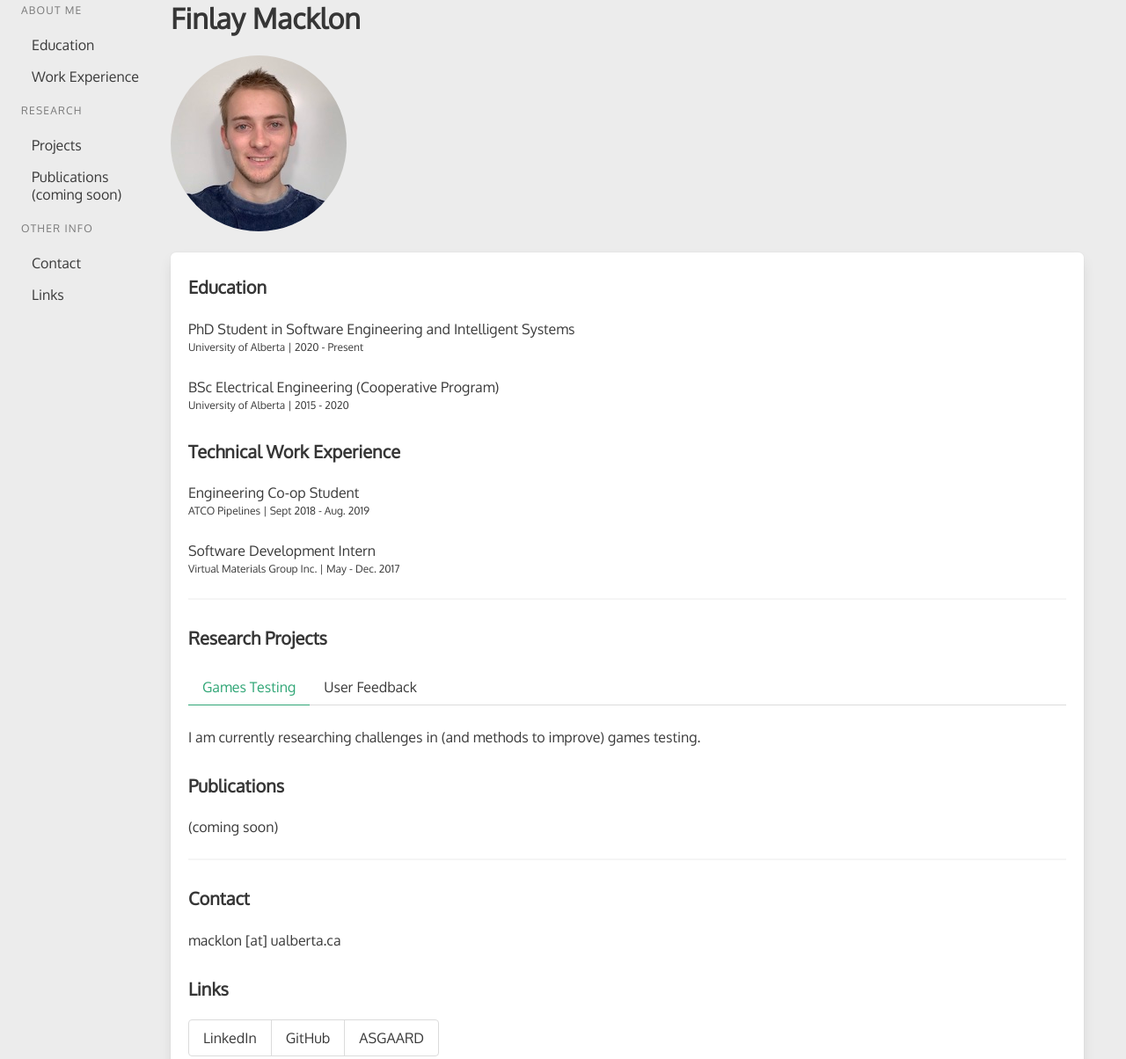
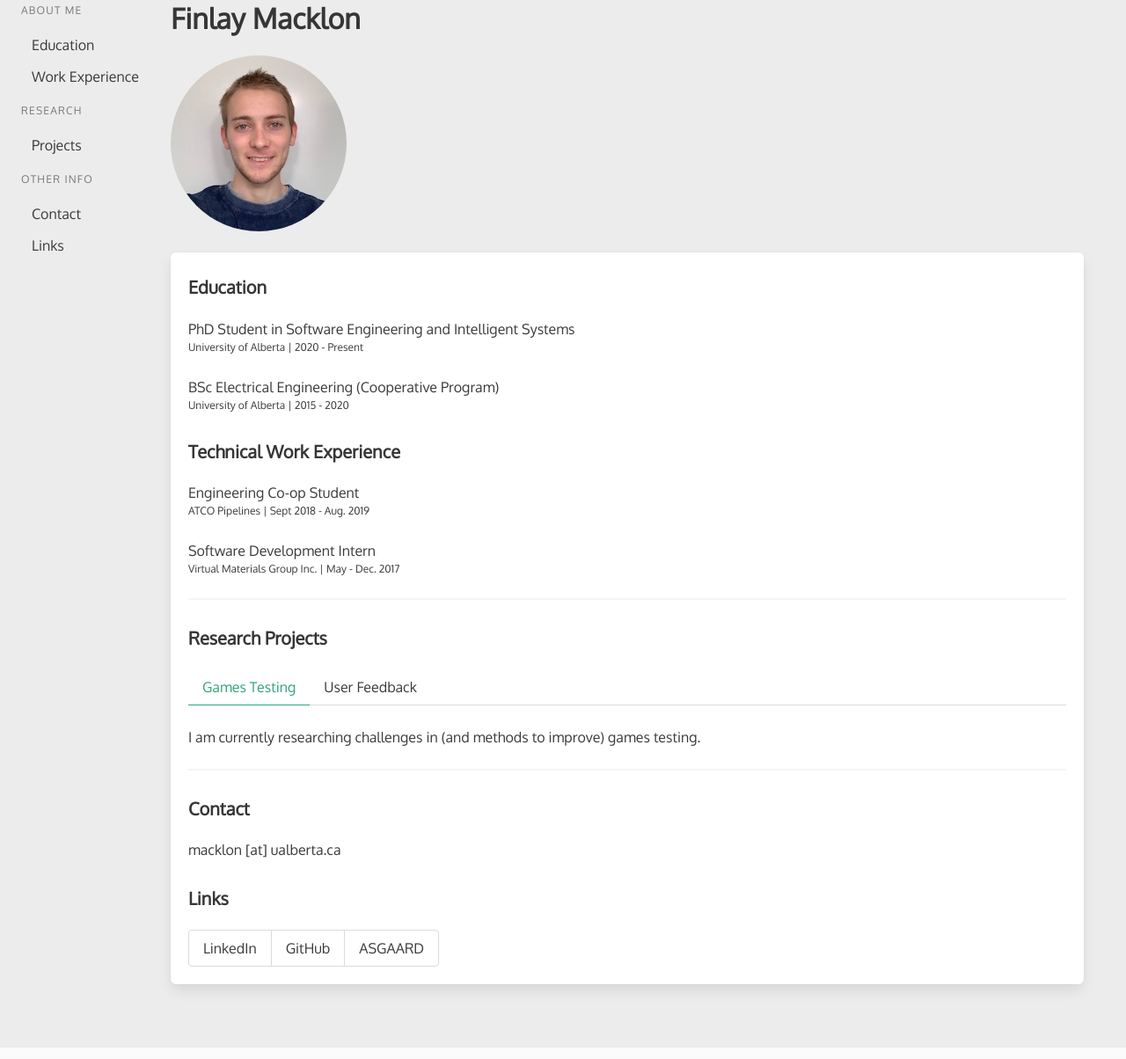
Before and after one commit to finascarr/finascarr.github.io, a website: page index.html in a window 1280 px wide. Shown: the part 45-1249 px from the top of the page at 88% size. Drawn offline with Linux system fonts and the light colour scheme.

Commit message:
Cleaned up - removed unnecessary content

```diff
--- a/index.html
+++ b/index.html
@@ -29,7 +29,7 @@
           <li>
             <a href="#projects">Projects</a>
           </li>
-          <li><a href="#publications">Publications<p>(coming soon)</p></a></li>
+          <!-- <li><a href="#publications">Publications</a></li> -->
         </ul>
         <p class="menu-label">
           Other Info
@@ -105,10 +105,10 @@
                 </div>
               </div>
             </div>
-            <div id="publications" class="block">
+            <!-- <div id="publications" class="block">
               <h1 class="title is-5 pt-2">Publications</h1>
-              <p>(coming soon)</p>
-            </div>
+              <p>None (yet)</p>
+            </div> -->
           </div>
           <hr>
           <div id="other_info" class="">
@@ -124,7 +124,7 @@
                 <div class="tabs is-toggle">
                   <ul>
                     <li>
-                      <a href="https://www.linkedin.com/in/finlaymacklon/" target="_blank">
+                      <a href="https://www.linkedin.com/in/finmacklon/" target="_blank">
                         LinkedIn
                       </a>
                     </li>
```
